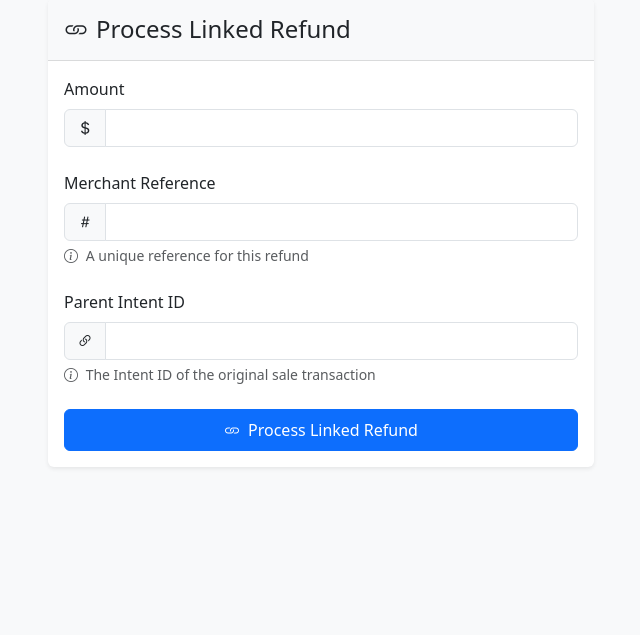
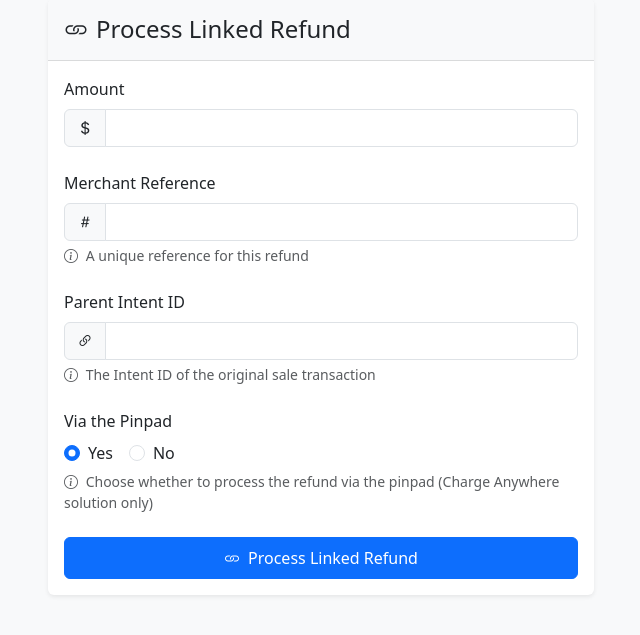
Before and after one commit to lilyfrank05/terminal-connect-test, a Flask app: page /linked-refund in a window 1280 px wide. Shown: the part 81-716 px from the top of the page, without its empty margins (319-959 px from the left). Run offline with Flask 3, Linux system fonts and the light colour scheme; some libraries are stand-ins or nearby versions.

Commit message:
support pinpadless refund

```diff
--- a/app/routes.py
+++ b/app/routes.py
@@ -203,7 +203,33 @@ def linked_refund():
             flash('Parent Intent ID is required', 'danger')
             return redirect(url_for('main.linked_refund'))
 
-        # First API call to create linked refund intent
+        via_pinpad = request.form.get('via_pinpad', 'yes') == 'yes'
+
+        if not via_pinpad:
+            # First get the parent intent details
+            endpoint = f"/merchant/{current_app.config['MID']}/intent/{parent_intent_id}"
+            response_data, error = make_api_request(endpoint, method='GET')
+
+            if error:
+                flash(f'Error fetching parent intent details: {error}', 'danger')
+                return redirect(url_for('main.linked_refund'))
+
+            # Parse the externalData JSON string
+            try:
+                external_data = json.loads(response_data['transactionDetails']['externalData'])
+                transaction_details = {
+                    "gatewayReferenceNumber": external_data['gatewayReferenceNumber'],
+                    "originalAmount": external_data['originalAmount'],
+                    "originalApprovalCode": external_data['originalApprovalCode'],
+                    "originalTransactionType": external_data['originalTransactionType'],
+                    "mid": external_data['hostMerchantId'],
+                    "tid": external_data['hostTerminalId']
+                }
+            except (KeyError, json.JSONDecodeError) as e:
+                flash(f'Error parsing transaction details: {str(e)}', 'danger')
+                return redirect(url_for('main.linked_refund'))
+
+        # Create refund intent
         endpoint = f"/merchant/{current_app.config['MID']}/intent/refund"
         payload = {
             "amount": int(amount * 100),
@@ -212,15 +238,25 @@ def linked_refund():
             "parentIntentId": parent_intent_id
         }
 
+        if not via_pinpad:
+            payload["isNonPinpadRefund"] = True
+            payload["transactionDetails"] = transaction_details
+
         response_data, error = make_api_request(endpoint, payload=payload)
 
         if error:
             flash(f'Error creating linked refund intent: {error}', 'danger')
             return redirect(url_for('main.linked_refund'))
 
-        # Second API call to process the intent
+        # Get the intent ID from the response
         intent_id = response_data['intentId']
-        process_intent(intent_id)
+
+        if via_pinpad:
+            # Process via pinpad (existing flow)
+            process_intent(intent_id)
+        else:
+            # When not using pinpad, we don't need to make the second API call
+            flash(f'Refund intent {intent_id} created successfully!', 'success')
 
         return redirect(url_for('main.linked_refund'))
 
--- a/app/templates/linked_refund.html
+++ b/app/templates/linked_refund.html
@@ -40,6 +40,27 @@
                             The Intent ID of the original sale transaction
                         </div>
                     </div>
+                    <div class="mb-4">
+                        <label class="form-label">Via the Pinpad</label>
+                        <div class="d-flex">
+                            <div class="form-check me-3">
+                                <input class="form-check-input" type="radio" name="via_pinpad" id="via_pinpad_yes" value="yes" checked>
+                                <label class="form-check-label" for="via_pinpad_yes">
+                                    Yes
+                                </label>
+                            </div>
+                            <div class="form-check">
+                                <input class="form-check-input" type="radio" name="via_pinpad" id="via_pinpad_no" value="no">
+                                <label class="form-check-label" for="via_pinpad_no">
+                                    No
+                                </label>
+                            </div>
+                        </div>
+                        <div class="form-text">
+                            <i class="bi bi-info-circle me-1"></i>
+                            Choose whether to process the refund via the pinpad (Charge Anywhere solution only)
+                        </div>
+                    </div>
                     <div class="d-grid">
                         <button type="submit" class="btn btn-primary">
                             <i class="bi bi-link me-2"></i>Process Linked Refund
```
